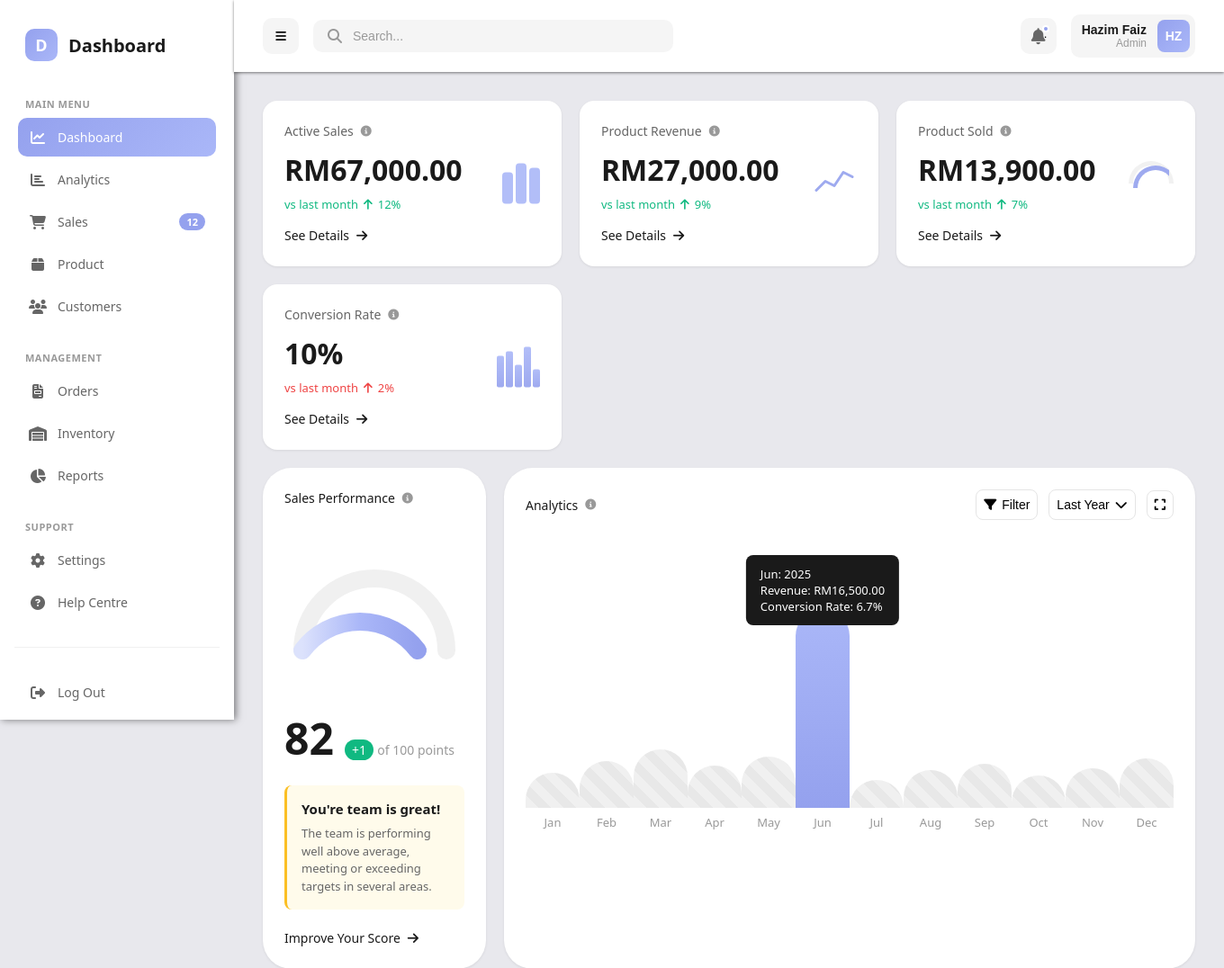
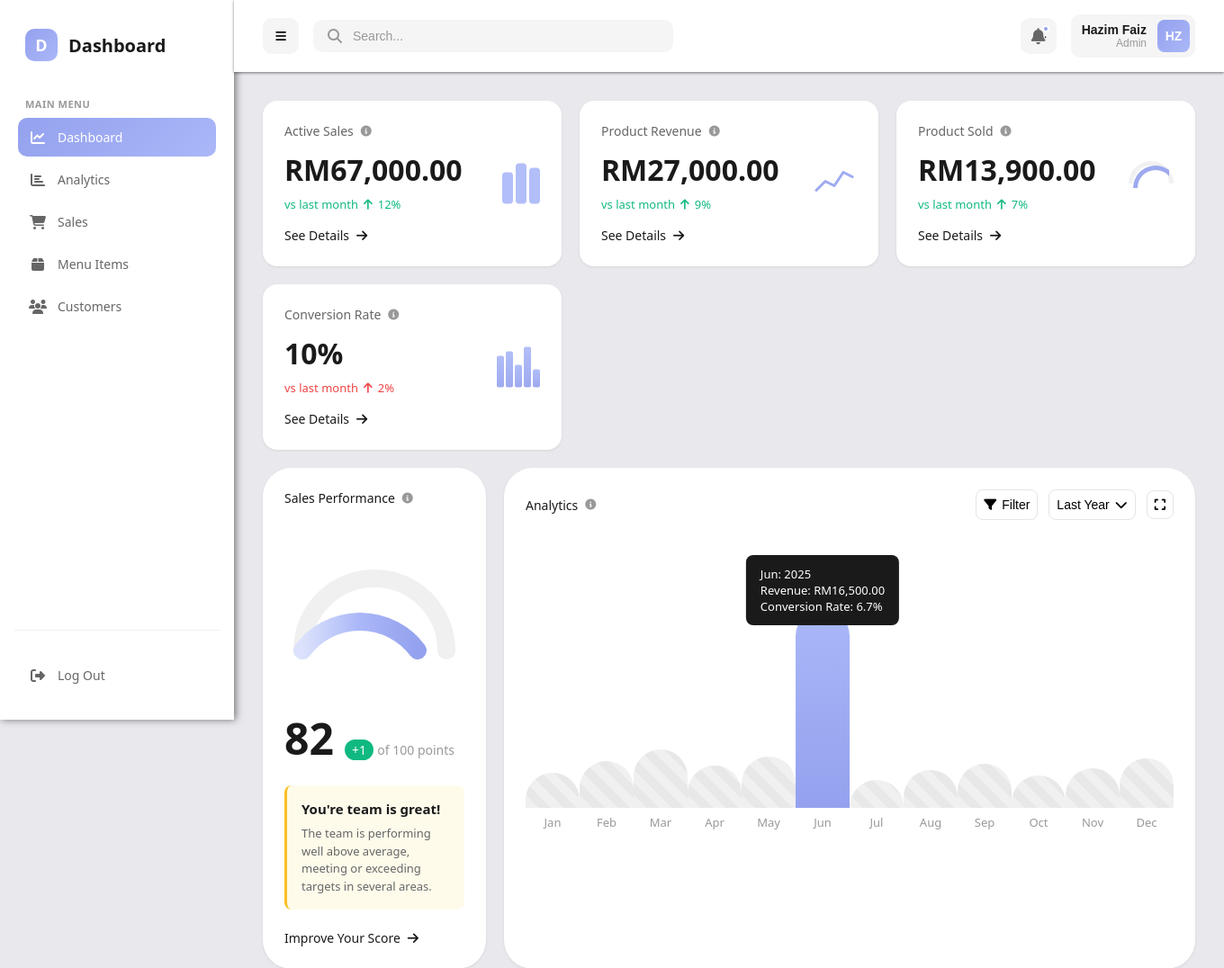
Before and after one commit to adamDaniel-txt/PROJECT-G02_01, a PHP site: page /dashboard.php in a window 1360 px wide. Shown: the top 1076 px of the page at 90% size. Run offline with PHP 8.4, Linux system fonts and the light colour scheme.

Commit message:
HIDE SOME ELEMENT ON NAV

```diff
--- a/dashboard.php
+++ b/dashboard.php
@@ -33,12 +33,12 @@
                 <a href="sales.html" class="nav-item">
                     <i class="fa-solid fa-shopping-cart"></i>
                     <span>Sales</span>
-                    <span class="nav-badge">12</span>
+                    <!-- <span class="nav-badge">12</span> -->
                 </a>
 
-                <a href="products.html" class="nav-item">
+                <a href="menu_items.php" class="nav-item">
                     <i class="fa-solid fa-box"></i>
-                    <span>Product</span>
+                    <span>Menu Items</span>
                 </a>
 
                 <a href="customers.html" class="nav-item">
@@ -47,7 +47,7 @@
                 </a>
             </nav>
 
-            <nav class="nav-section">
+            <nav hidden class="nav-section">
                 <div class="nav-label">Management</div>
                 <a href="#" class="nav-item">
                     <i class="fa-solid fa-file-invoice"></i>
@@ -65,7 +65,7 @@
                 </a>
             </nav>
 
-            <nav class="nav-section">
+            <nav hidden class="nav-section">
                 <div class="nav-label">Support</div>
                 <a href="#" class="nav-item">
                     <i class="fa-solid fa-gear"></i>
```
